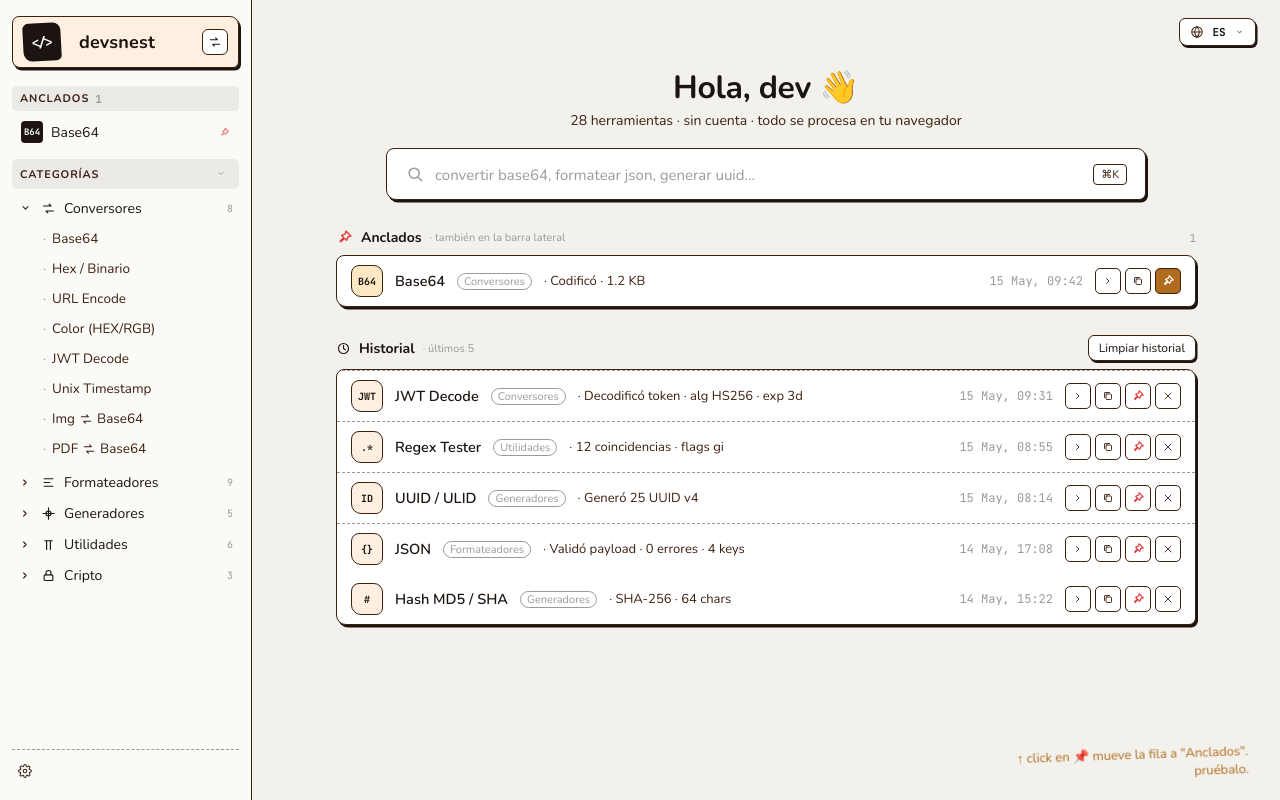
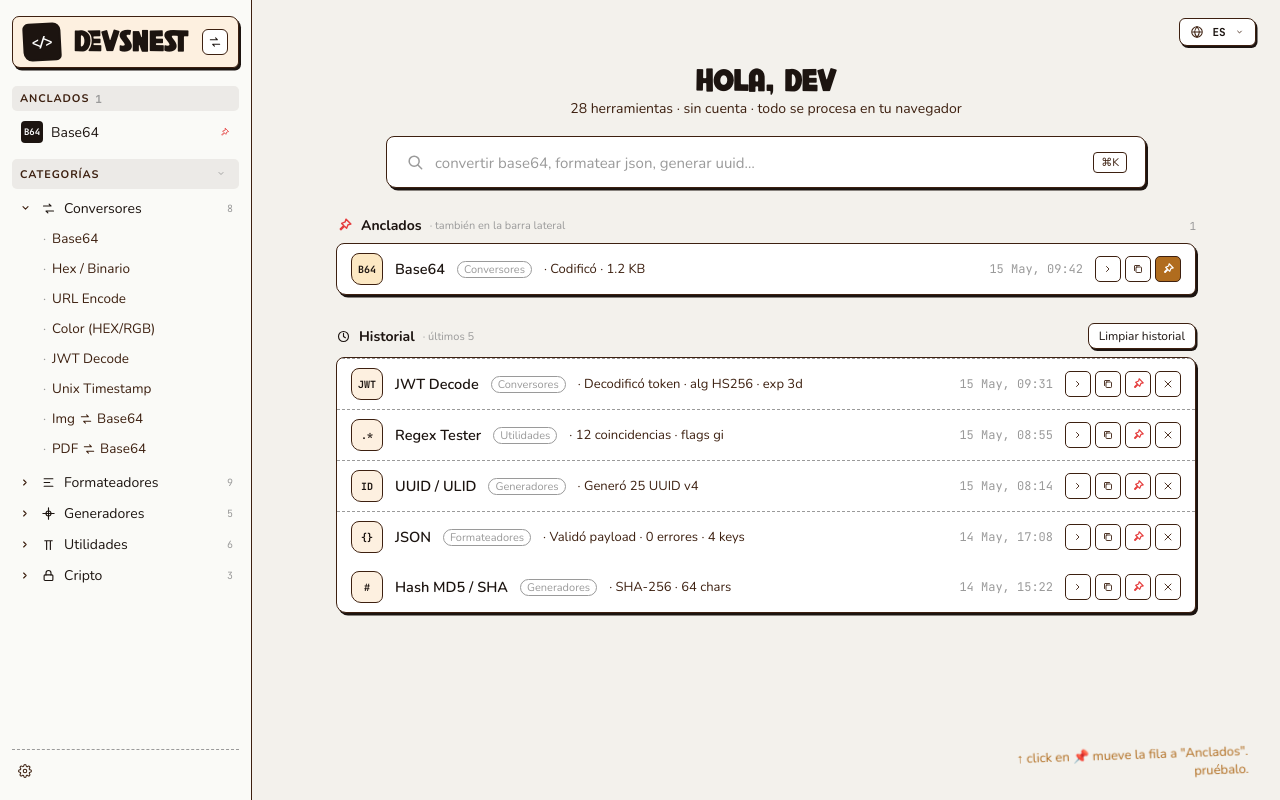
Before and after one commit to hberdon/devsnest, a React (Vite) app: page / in a window 1280 px wide. Built offline with nearby package versions, Linux system fonts and the light colour scheme.

Commit message:
feat(typography): Truth Dare font — logo, hero title, tool titles

```diff
--- a/src/components/Sidebar/Sidebar.module.css
+++ b/src/components/Sidebar/Sidebar.module.css
@@ -68,11 +68,11 @@
 }
 
 .logoWordmark {
-  margin-left: 10px;
-  font-size: 18px;
-  font-weight: 700;
-  letter-spacing: 0.2px;
+  margin-left: 5px;
+  font-size: 30px;
+  font-weight: 100;
   flex: 1;
+  font-family: var(--font-logo);
 }
 
 .collapseBtn {
--- a/src/components/ToolLayout/ToolLayout.module.css
+++ b/src/components/ToolLayout/ToolLayout.module.css
@@ -75,8 +75,9 @@
   align-items: center;
   gap: 8px;
   font-size: 24px;
-  font-weight: 700;
+  font-weight: 100;
   line-height: 1.1;
+  font-family: var(--font-logo);
 }
 
 .pinBtn {
--- a/src/design-system/tokens.css
+++ b/src/design-system/tokens.css
@@ -1,12 +1,25 @@
 /* ─── devsnest design tokens — pixel-perfect from wireframe-v6 ───────────── */
 
 @import url('https://fonts.googleapis.com/css2?family=Nunito:wght@400;600;700&family=JetBrains+Mono:wght@400;700&display=swap');
+
+@font-face {
+  font-family: 'Tanod';
+  src: url('/fonts/Tanod.otf') format('opentype');
+  font-display: swap;
+}
+
+@font-face {
+  font-family: 'Truth Dare';
+  src: url('/fonts/Truth Dare.otf') format('opentype');
+  font-display: swap;
+}
 
 /* ── Light (vivid) ───────────────────────────────────────────────────────── */
 :root,
 [data-theme="vivid-light"] {
   --font-ui:   'Nunito', system-ui, sans-serif;
   --font-mono: 'JetBrains Mono', 'Courier New', monospace;
+  --font-logo: 'Truth Dare', system-ui, sans-serif;  /* alt: 'Tanod' */
 
   /* Core colors — exact values from wireframes.jsx source of truth */
   --color-bg:               #f3f1ec;  /* canvas wrapper ("papel tostado") */
--- a/src/i18n/translations.ts
+++ b/src/i18n/translations.ts
@@ -354,7 +354,7 @@ export const translations: Record<Lang, Translations> = {
     expandAll:             'Expandir todo',
     collapse:              'Colapsar',
     expand:                'Expandir',
-    heroTitle:             'Hola, dev 👋',
+    heroTitle:             'Hola, dev',
     heroSub:               '28 herramientas · sin cuenta · todo se procesa en tu navegador',
     searchPlaceholder:     'convertir base64, formatear json, generar uuid…',
     searchHint:            'Ctrl+F para buscar',
@@ -691,7 +691,7 @@ export const translations: Record<Lang, Translations> = {
     expandAll:             'Expand all',
     collapse:              'Collapse',
     expand:                'Expand',
-    heroTitle:             'Hello, dev 👋',
+    heroTitle:             'Hello, dev',
     heroSub:               '28 tools · no account · everything runs in your browser',
     searchPlaceholder:     'convert base64, format json, generate uuid…',
     searchHint:            'Ctrl+F to search',
--- a/src/pages/Dashboard/Dashboard.module.css
+++ b/src/pages/Dashboard/Dashboard.module.css
@@ -24,8 +24,9 @@
 
 .heroTitle {
   font-size: 32px;
-  font-weight: 700;
+  font-weight: 100;
   letter-spacing: -0.3px;
+  font-family: var(--font-logo);
 }
 
 .heroSub {
```
Also changed, not shown: public/fonts/Tanod.otf (added), public/fonts/Truth Dare.otf (added).
